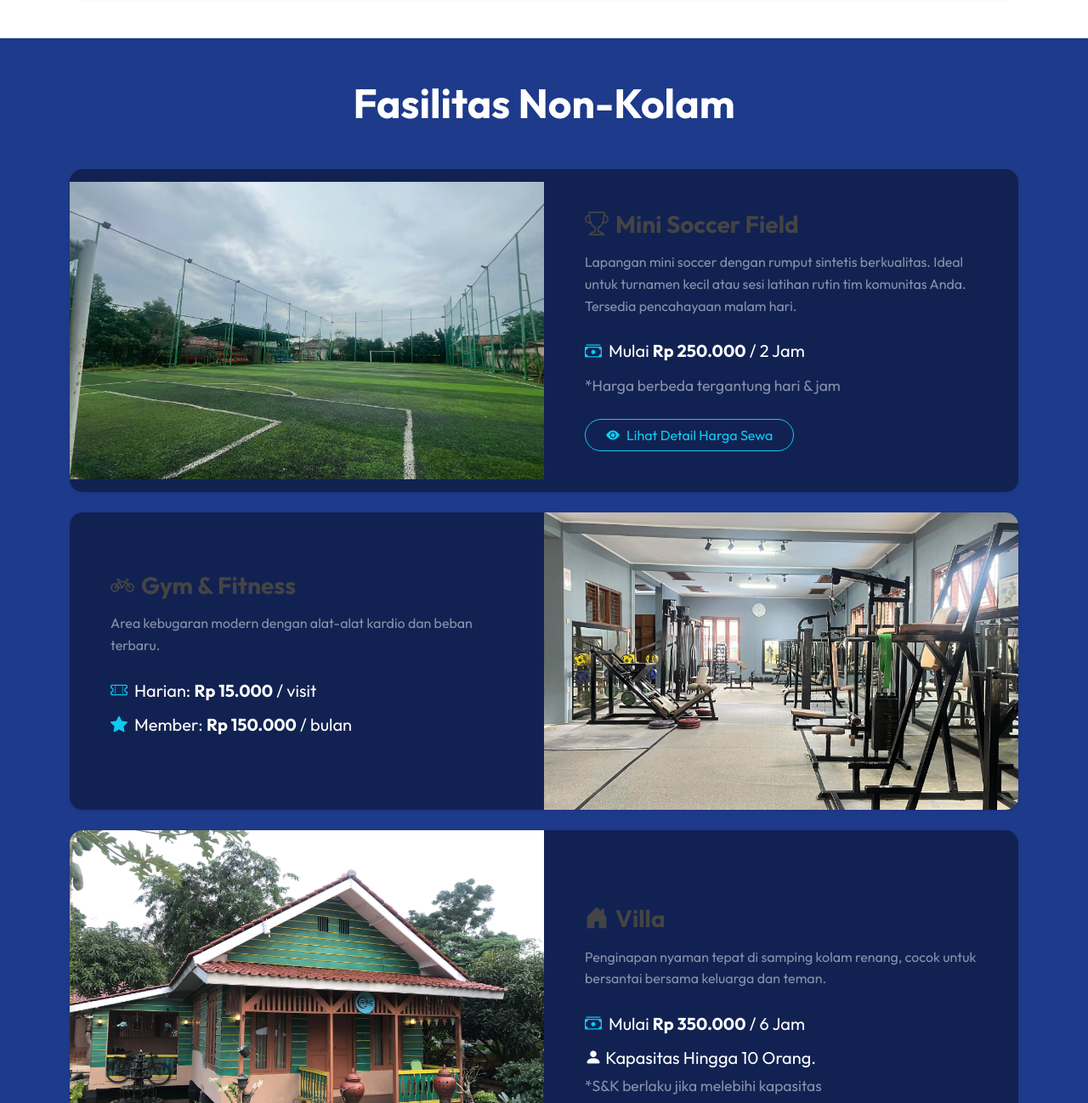
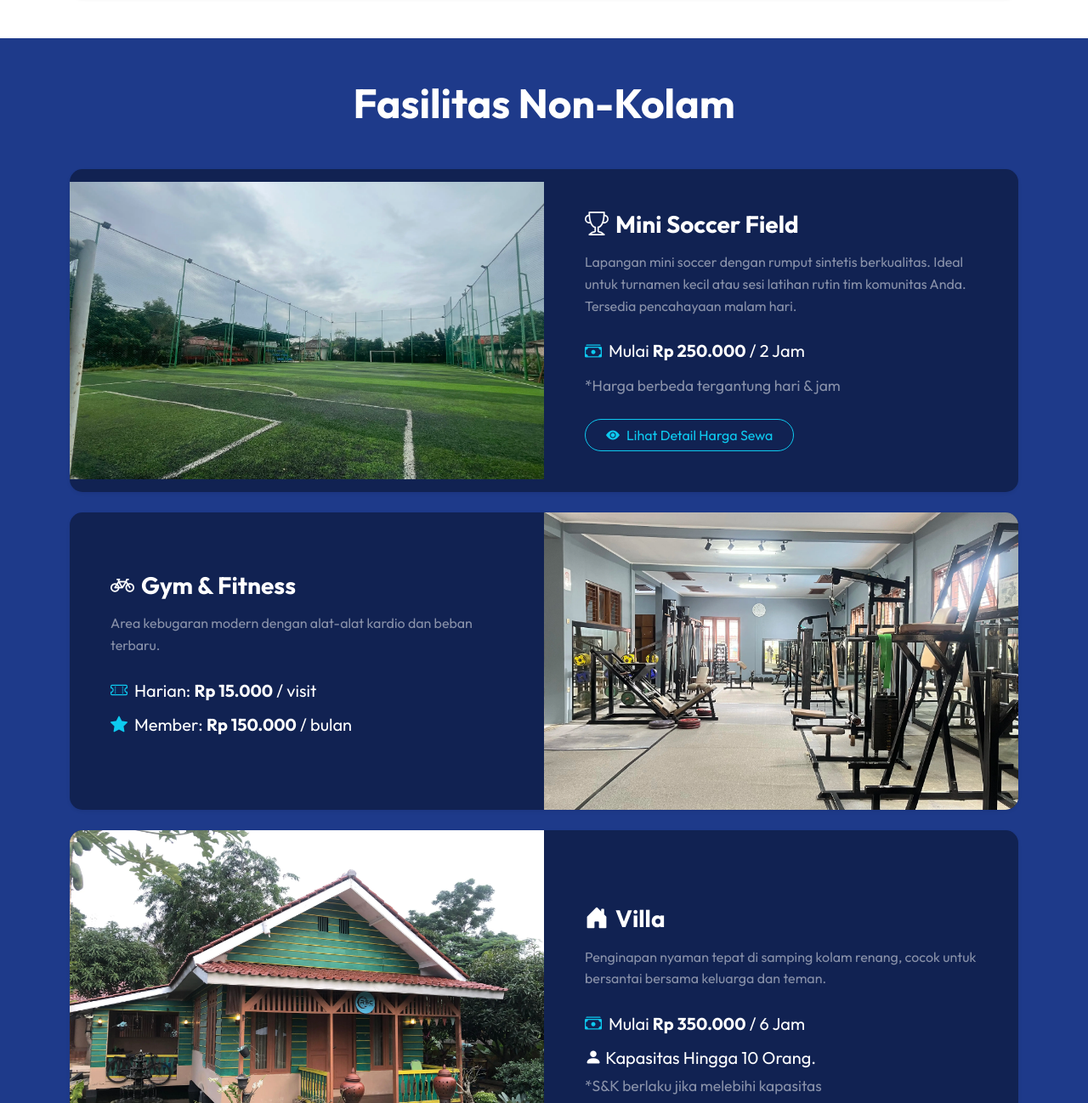
Before and after one commit to Fathir-RA/rsc-website, a plain HTML site: page index.html in a window 1280 px wide. Shown: the part 7148-8446 px from the top of the page at 85% size. Drawn offline with nearby package versions, Linux system fonts and the light colour scheme.

Commit message:
Update index.html

```diff
--- a/index.html
+++ b/index.html
@@ -454,7 +454,7 @@
                     </div>
                     <div class="col-lg-6">
                         <div class="card-sport-body">
-                            <h3 class="fw-bold mb-3 white"><i class="bi bi-trophy me-2"></i>Mini Soccer Field</h3>
+                            <h3 class="fw-bold mb-3 text-white"><i class="bi bi-trophy me-2"></i>Mini Soccer Field</h3>
                             <p class="mb-4 text-white-50">Lapangan mini soccer dengan rumput sintetis berkualitas. Ideal untuk turnamen kecil atau sesi latihan rutin tim komunitas Anda. Tersedia pencahayaan malam hari.</p>
 
                             <ul class="list-unstyled text-white fs-5 mb-4">
@@ -477,7 +477,7 @@
                     </div>
                     <div class="col-lg-6 order-lg-1">
                         <div class="card-sport-body">
-                            <h3 class="fw-bold mb-3 white"><i class="bi bi-bicycle me-2"></i>Gym & Fitness</h3>
+                            <h3 class="fw-bold mb-3 text-white"><i class="bi bi-bicycle me-2"></i>Gym & Fitness</h3>
                             <p class="mb-4 text-white-50">Area kebugaran modern dengan alat-alat kardio dan beban terbaru.</p>
                             <ul class="list-unstyled text-white fs-5">
                                 <li class="mb-2"><i class="bi bi-ticket-perforated me-2 text-info"></i>Harian: <strong>Rp 15.000</strong> / visit</li>
@@ -495,7 +495,7 @@
                     </div>
                     <div class="col-lg-6">
                         <div class="card-sport-body">
-                            <h3 class="fw-bold mb-3 white"><i class="bi bi-house-door-fill me-2"></i>Villa</h3>
+                            <h3 class="fw-bold mb-3 text-white"><i class="bi bi-house-door-fill me-2"></i>Villa</h3>
                             <p class="mb-4 text-white-50">Penginapan nyaman tepat di samping kolam renang, cocok untuk bersantai bersama keluarga dan teman.</p>
                             <ul class="list-unstyled text-white fs-5">
                                 <li class="mb-2"><i class="bi bi-cash-stack me-2 text-info"></i>Mulai <strong>Rp 350.000</strong> / 6 Jam</li>
```
